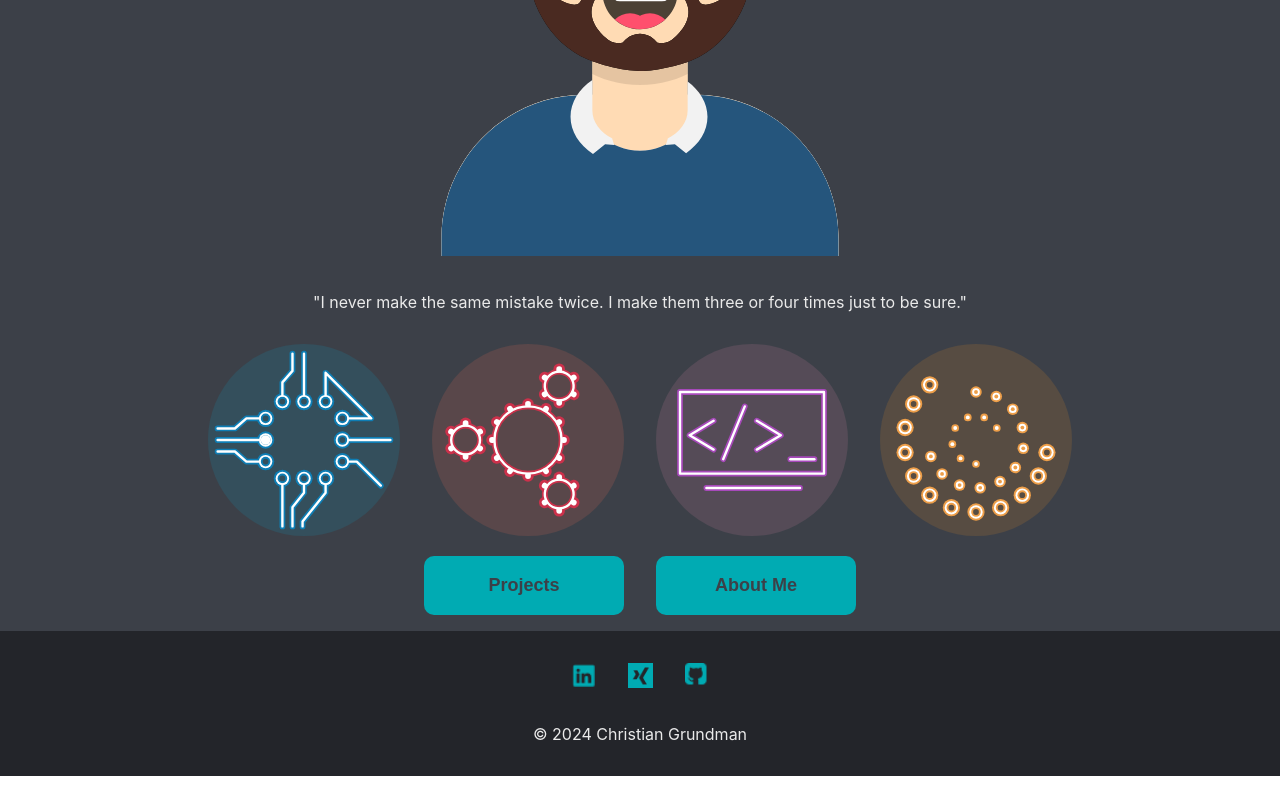
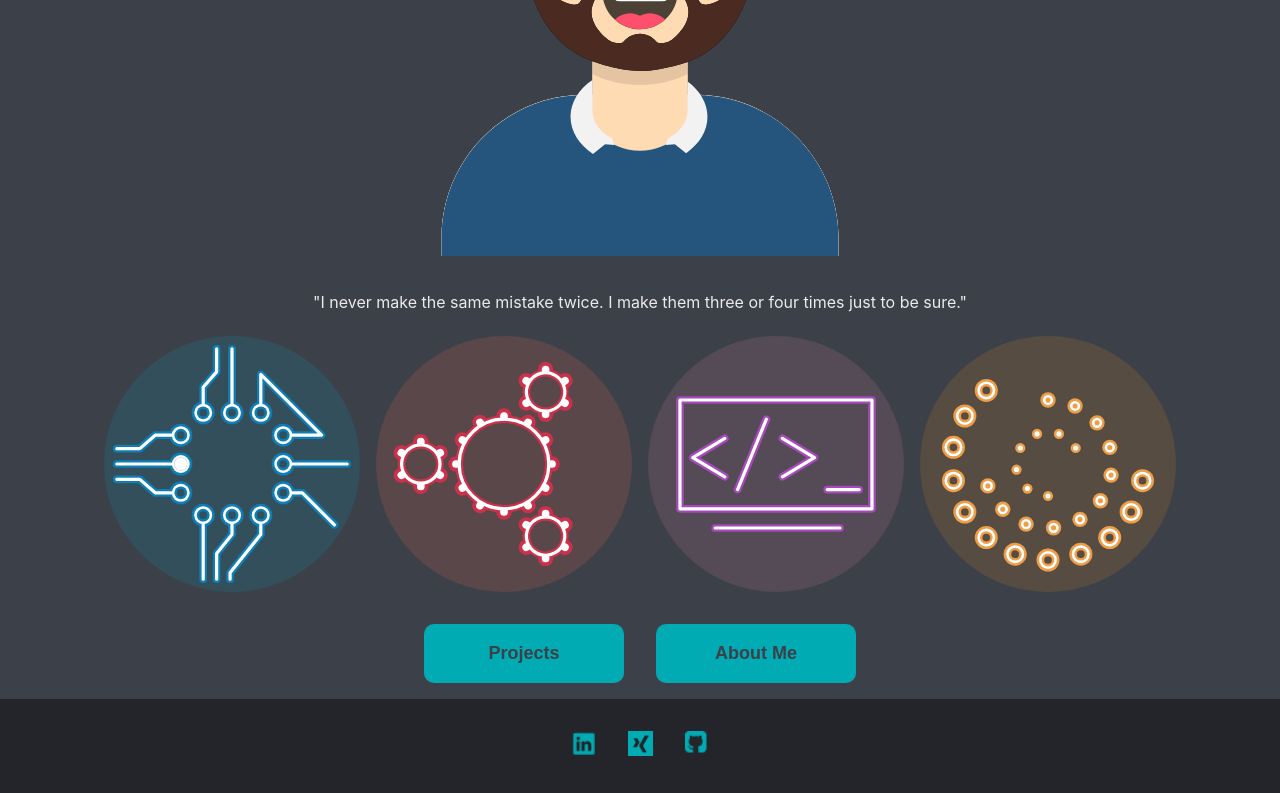
Before and after one commit to cgrundman/christian-grundman-website, a React (Create React App) app: page / in a window 1280 px wide. Shown: the part 438-1231 px from the top of the page. Built offline with nearby package versions, Linux system fonts and the light colour scheme.

Commit message:
expand logos

```diff
--- a/src/components/PageContent.module.css
+++ b/src/components/PageContent.module.css
@@ -14,9 +14,10 @@
 }
 
 .logo {
-  width: 15%;
+  width: 20%;
   max-width: 300px;
-  padding: 1rem;
+  padding: .5rem;
+  margin-bottom: 20px;
 }
 
 .logoLarge {
```
